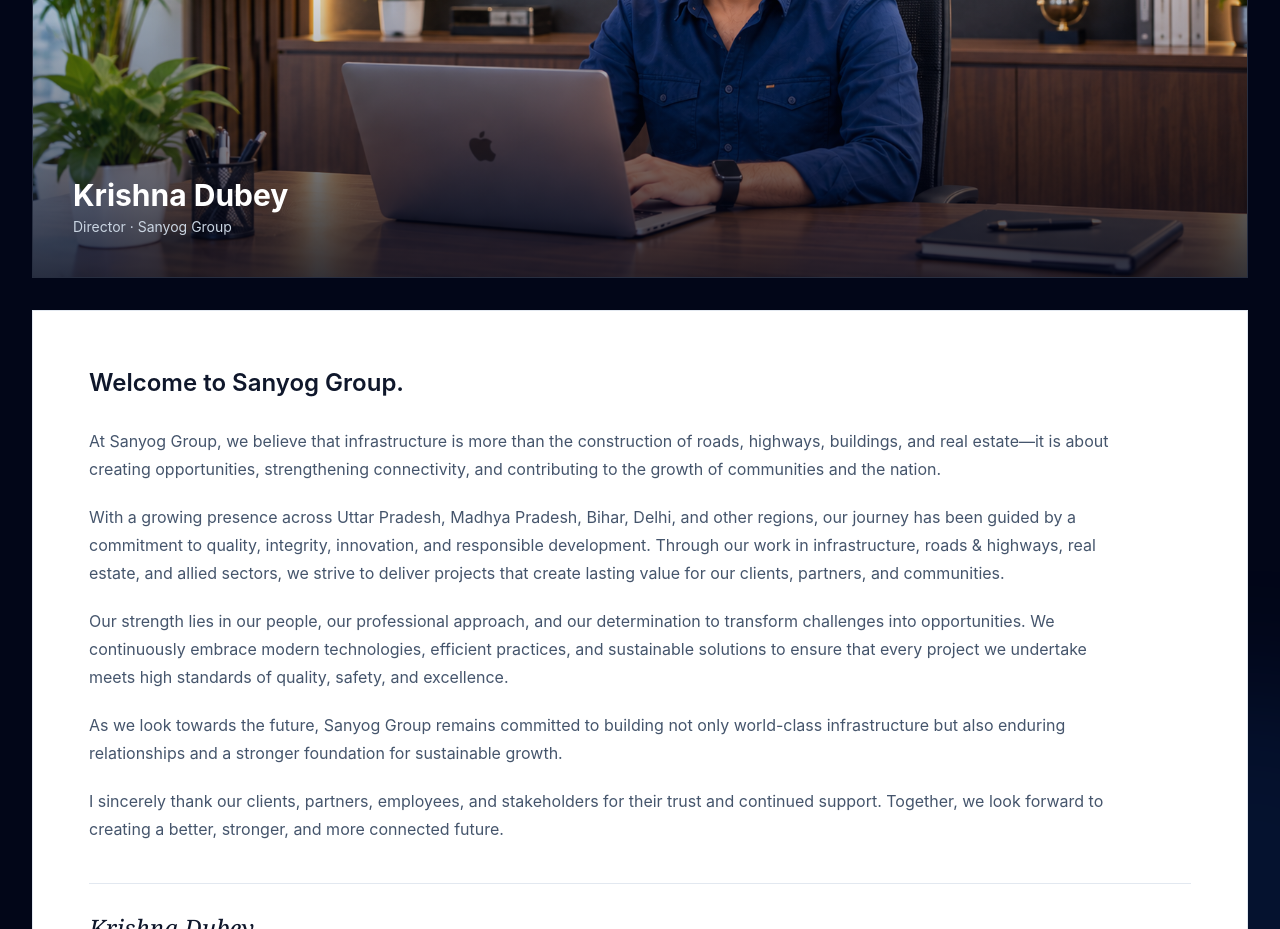
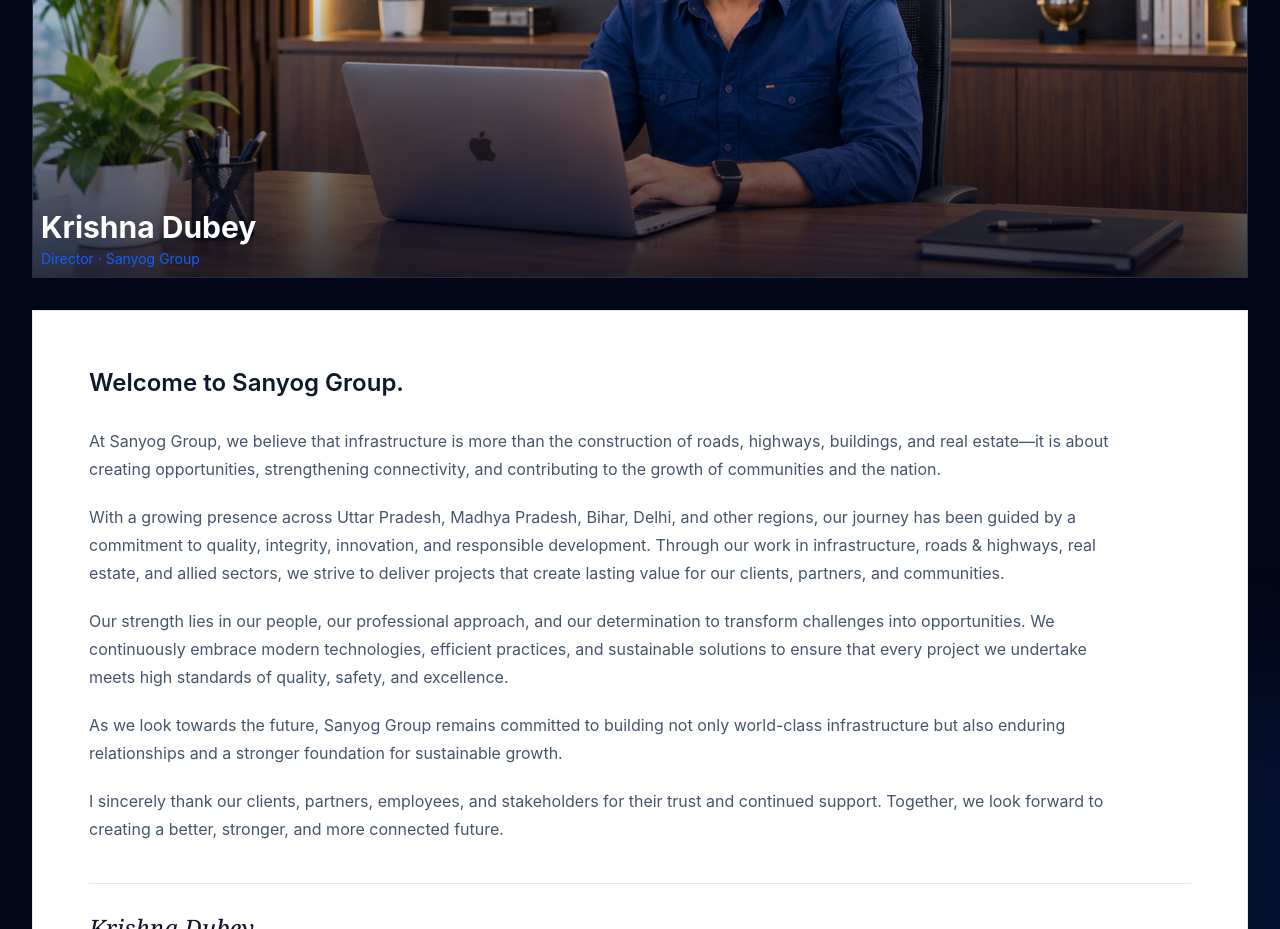
Before and after one commit to akhand01072004/sanyog-group, a React (Vite) app: page / in a window 1280 px wide. Shown: the part 2660-3589 px from the top of the page. Built offline with nearby package versions, Linux system fonts and the light colour scheme.

Commit message:
Updated website-06

```diff
--- a/src/components/DirectorMessage.jsx
+++ b/src/components/DirectorMessage.jsx
@@ -60,7 +60,7 @@
             <div className="absolute inset-0 bg-gradient-to-t from-slate-950/80 via-transparent to-transparent" />
 
             {/* Director Information */}
-            <div className="absolute bottom-0 left-0 p-6 sm:p-8 lg:p-10">
+            <div className="absolute bottom-0 left-0  sm:p-2 lg:p-2">
 
 
 
@@ -68,7 +68,7 @@
                 Krishna Dubey
               </h3>
 
-              <p className="mt-1 text-sm text-slate-300">
+              <p className="mt-1 text-sm text-blue-600 ">
                 Director · Sanyog Group
               </p>
 
```
